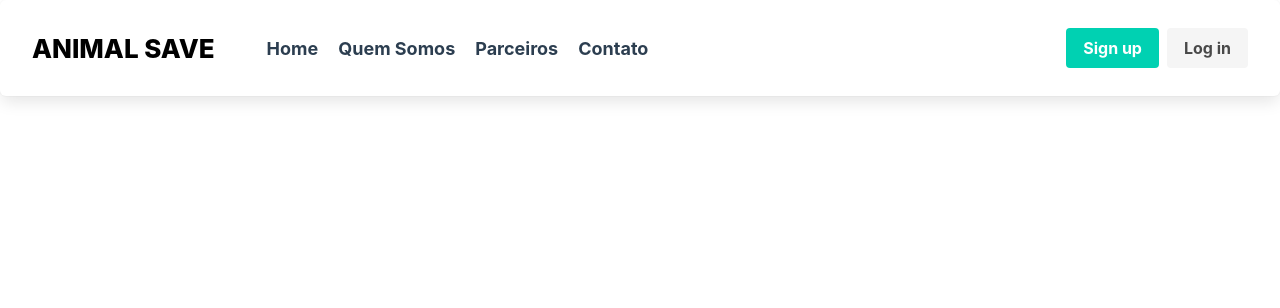
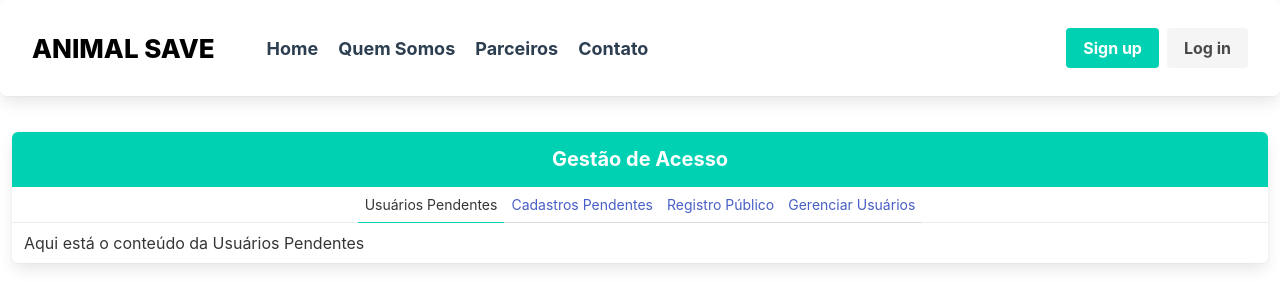
Before and after one commit to renanmontanopaz/animal-save-view, a Vue app: page /administrador in a window 1280 px wide. Shown: the top 308 px of the page. Built offline with nearby package versions, Linux system fonts and the light colour scheme.

Commit message:
fazendo tela de adm 3

```diff
--- a/src/App.vue
+++ b/src/App.vue
@@ -11,7 +11,7 @@
           <span aria-hidden="true"></span>
         </a>
       </div>
-      <div id="navbarBasicExample columns is-5" class="navbar-menu">
+      <div id="navbarBasicExample column is-5" class="navbar-menu">
         <div class="navbar-start">
           <router-link to ='/'>
             Home
@@ -80,5 +80,3 @@
     }
   }
 </style>
-<script setup lang="ts">
-</script>
--- a/src/main.ts
+++ b/src/main.ts
@@ -2,9 +2,33 @@ import Vue from 'vue'
 import App from './App.vue'
 import router from './router'
 import '@fortawesome/fontawesome-free/js/all'
+import 'bulma/bulma.sass'
+import {useRouter} from "vue-router/composables";
+import {Token} from "@/model/Token";
 Vue.config.productionTip = false
 
 new Vue({
   router,
   render: h => h(App)
 }).$mount('#app')
+export default {
+  setup() {
+    const router = useRouter();
+
+    // Verifica a autenticação antes de cada navegação
+    router.beforeEach((to, from, next) => {
+      const requiresAuth = Token;
+
+      // Simule a lógica de autenticação, por exemplo, verificando se o usuário está logado
+      const isAuthenticated = true; // Altere isso de acordo com sua lógica real
+
+      if (requiresAuth && !isAuthenticated) {
+        // Redireciona para a página de login se a autenticação for necessária e o usuário não estiver autenticado
+        next('/login');
+      } else {
+        // Permite a navegação para a rota solicitada
+        next();
+      }
+    });
+  },
+};
--- a/src/model/Token.ts
+++ b/src/model/Token.ts
@@ -1,3 +1,12 @@
 export class Token {
     token!: string;
+    auth!: boolean;
+
+    public new(auth: boolean, token: string): Token {
+        const autenticacao : Token = new Token()
+
+        autenticacao.auth = false
+        autenticacao.token = ""
+        return autenticacao
+    }
 }
--- a/src/router/index.ts
+++ b/src/router/index.ts
@@ -2,6 +2,7 @@ import Vue from 'vue'
 import VueRouter, { RouteConfig } from 'vue-router'
 import Login from "@/views/Login.vue";
 import Associate from "@/views/associate/Associate.vue";
+import Administrator from "@/views/administrator/Administrator.vue";
 
 Vue.use(VueRouter)
 
@@ -13,9 +14,15 @@ const routes: Array<RouteConfig> = [
   },
   {
     path: '/associado',
-    name: 'associado',
+    name: 'Associado',
     component: Associate,
     meta: { requiresAuth: true, allowedRoles: ['admin','associate'] }
+  },
+  {
+    path: '/administrador',
+    name: 'Adminitrador',
+    component: Administrator,
+    meta: {requiresAuth: true, allowedRoles: ['admin']}
   }
 ]
 
--- a/src/views/Login.vue
+++ b/src/views/Login.vue
@@ -67,7 +67,7 @@ import jwt_decode from 'jwt-decode';
 export default class Login extends Vue {
   private userClient: UserClient = new UserClient();
   public login: LoginUser = new LoginUser();
-  public token: Token = new Token();
+  public tokenLogin: Token = new Token();
   private notificacao: Message = new Message();
 
 
@@ -88,8 +88,8 @@ export default class Login extends Vue {
     console.log(this.login)
     this.userClient.login(this.login).then(
         success => {
-          this.token = success
-          //const token2 = success
+          this.tokenLogin = success
+          this.tokenLogin.auth = true
           const tokenString = success.toString();
           const decodedToken: { [key: string]: any } = jwt_decode(tokenString);
           const userAccess: string  = decodedToken.access;
--- /dev/null
+++ b/src/views/administrator/Administrator.vue
@@ -0,0 +1,58 @@
+<template>
+  <main class="column is-full">
+    <article class="panel is-primary">
+      <p class="panel-heading">Gestão de Acesso</p>
+      <p class="panel-tabs">
+        <a v-for="(tab, index) in tabs" :key="index" :class="{ 'is-active': tab.isActive }" @click="activateTab(tab)">
+          <span>{{ tab.label }}</span>
+        </a>
+      </p>
+      <div class="panel-block" v-if="activeTab">
+        <!-- Conteúdo do container -->
+        <p>Aqui está o conteúdo da {{ activeTab.label }}</p>
+      </div>
+    </article>
+  </main>
+</template>
+
+<style>
+a{
+  display: flex;
+}
+.panel.is-primary .panel-tabs a.is-active {
+  border-bottom-color: hsl(171deg, 100%, 41%);
+}
+</style>
+<script lang="ts">
+import { Vue, Component } from 'vue-property-decorator';
+import {Occurrences} from "@/model/Occurrences";
+import {User} from "@/model/User";
+
+interface Tab {
+  label: string;
+  icon: string;
+  isActive: boolean;
+}
+
+@Component
+export default class Administrator extends Vue {
+  private occurrencesList: Occurrences[] = []
+  private usersList: User[] = []
+
+  tabs: Tab[] = [
+    { label: 'Usuários Pendentes', icon: 'fas fa-image', isActive: true },
+    { label: 'Cadastros Pendentes', icon: 'fas fa-image', isActive: false },
+    { label: 'Registro Público', icon: 'fas fa-image', isActive: false },
+    { label: 'Gerenciar Usuários', icon: 'fas fa-image', isActive: false }
+  ];
+  activeTab: Tab | null = this.tabs.find(tab => tab.isActive) || null;
+  activateTab(tab: Tab): void {
+    this.tabs.forEach((t: Tab) => {
+      t.isActive = (t === tab);
+    });
+    this.activeTab = tab.isActive ? tab : null;
+  }
+
+
+}
+</script>
```
